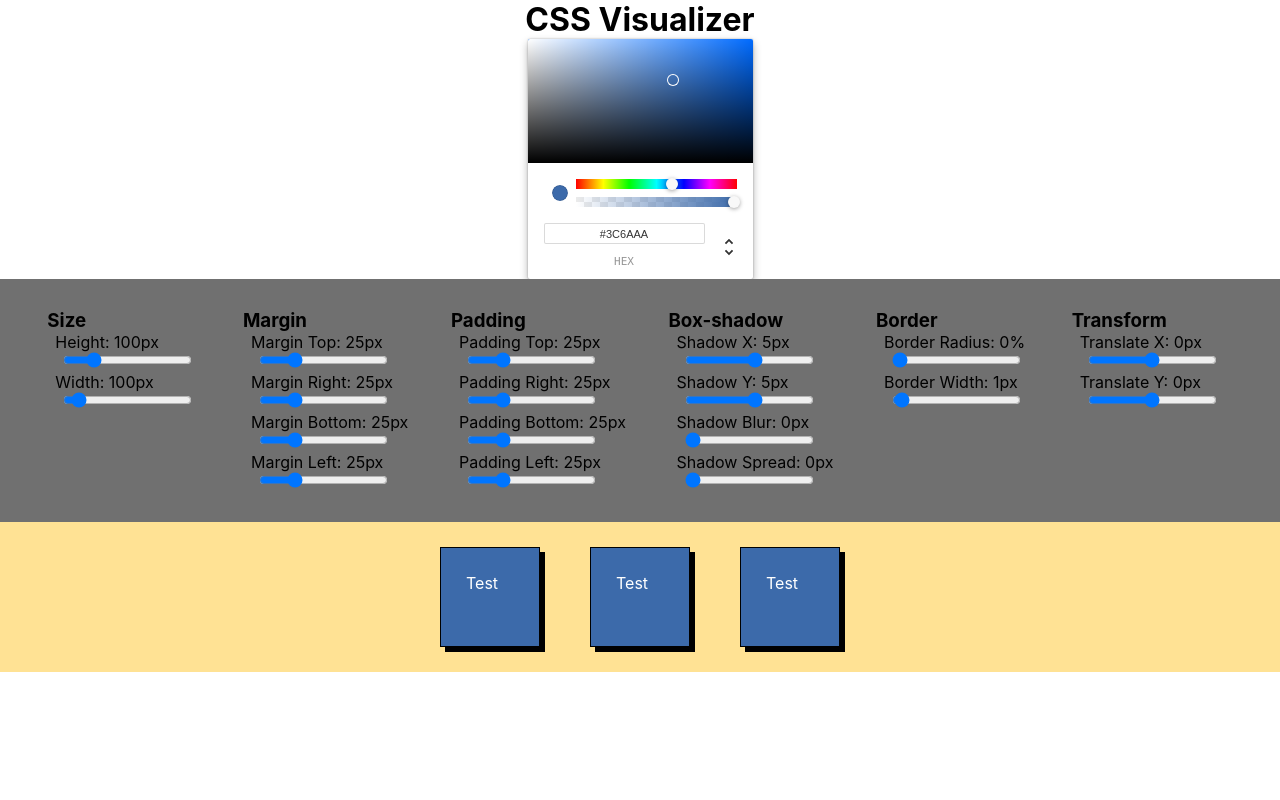
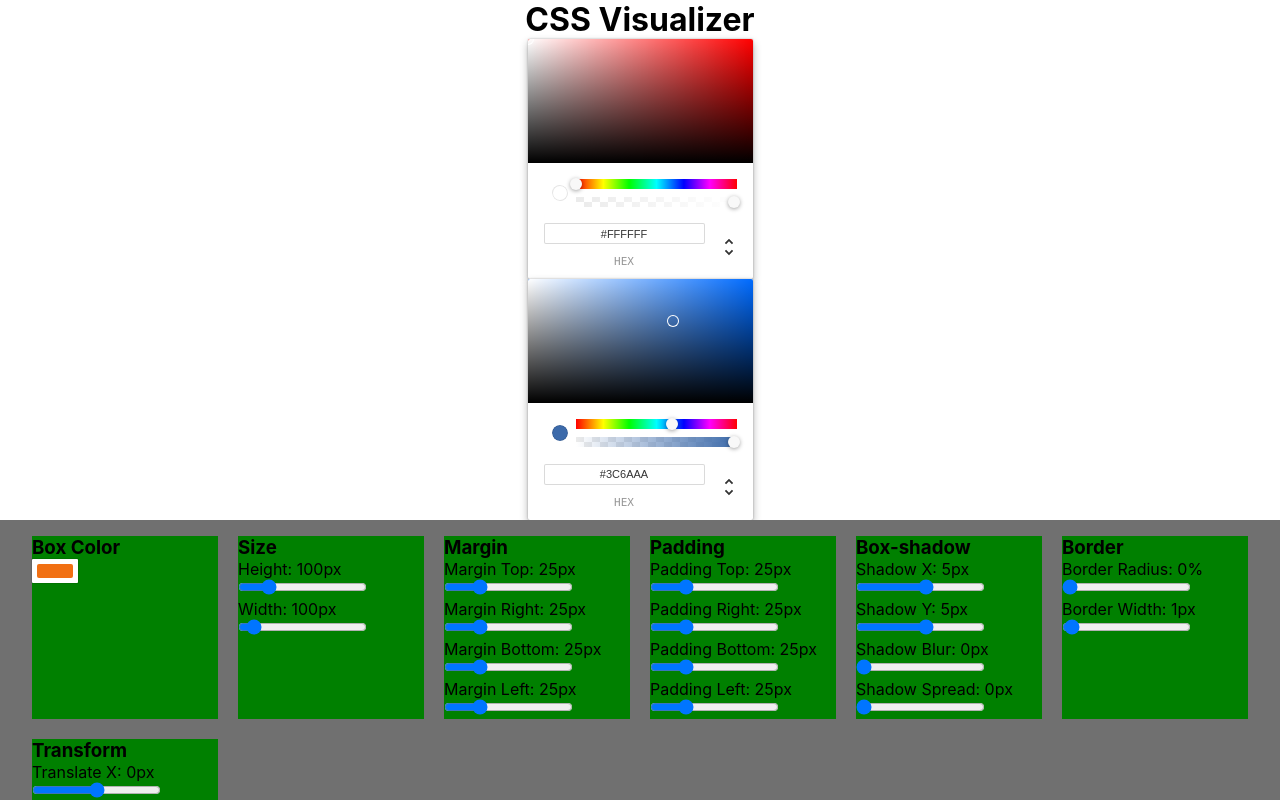
Before and after one commit to cjfaquino/react-css-visualizer, a React (Create React App) app: page / in a window 1280 px wide. Shown: the top 800 px of the page. Built offline with nearby package versions, Linux system fonts and the light colour scheme.

Commit message:
update styling

```diff
--- a/src/App.css
+++ b/src/App.css
@@ -7,21 +7,29 @@ h1 {
   text-align: center;
 }
 
+.grid {
+  display: grid;
+  grid-gap: 20px;
+  grid-template-columns: repeat(auto-fit, 186px);
+  justify-content: center;
+}
+
+.grid > * {
+  background-color: green;
+  min-width: 186px;
+  height: 100%;
+}
+
 .chrome-picker {
   padding: 0 !important;
 }
 
 .sliders {
-  display: flex;
-  flex-wrap: wrap;
-  justify-content: center;
-  height: auto;
+  padding: 1em 0;
   background: rgb(112, 112, 112);
-  padding: 30px;
 }
 
 .sliders div {
-  padding: 0 0.5em;
 }
 
 .boxes {
--- a/src/Components/Sliders.js
+++ b/src/Components/Sliders.js
@@ -1,6 +1,7 @@
 import React, { useState } from 'react';
 import { ChromePicker } from 'react-color';
 import Boxes from './Boxes';
+import Test from './test';
 
 const useSlider = (min, max, defaultState, label, id, unit) => {
   const [state, setSlide] = useState(defaultState);
@@ -91,7 +92,10 @@ function App(props) {
     size = markup.slice(16, 18);
 
   //Color Picker config
+  // Box color
   const [color, setColor] = useState('#3C6AAA');
+  // Background color
+  const [color2, setColor2] = useState('#fff');
 
   const styles = {
     backgroundColor: color,
@@ -103,18 +107,32 @@ function App(props) {
     transform: `translate3d(${translateX.value}px, ${translateY.value}px, 0px)`,
     height: `${height.value}px`,
     width: `${width.value}px`,
+    transition: 'ease all 500ms',
   };
 
   return (
     <div>
       <h1>CSS Visualizer</h1>
+
+      <ChromePicker
+        color={color2}
+        onChange={(color) => {
+          setColor2(color.hex);
+        }}
+      />
       <ChromePicker
         color={color}
         onChange={(color) => {
           setColor(color.hex);
         }}
       />
-      <div className="sliders">
+
+      <div className="sliders grid">
+        <div>
+          <h3>
+            Box Color <Test />
+          </h3>
+        </div>
         <div>
           <h3>Size</h3>
           {size}
--- /dev/null
+++ b/src/Components/test.js
@@ -0,0 +1,68 @@
+import React, { useState } from 'react';
+import { SketchPicker } from 'react-color';
+
+function SketchExample(props) {
+  const [color, setColor] = useState({
+    r: '241',
+    g: '112',
+    b: '19',
+    a: '1',
+  });
+  const [displayColorPicker, setDisplayColorPicker] = useState(false);
+
+  const handleClick = () => {
+    setDisplayColorPicker(!displayColorPicker);
+  };
+
+  const handleClose = () => {
+    setDisplayColorPicker(false);
+  };
+
+  const handleChange = (color) => {
+    setColor(color.rgb);
+  };
+
+  const styles = {
+    color: {
+      width: '36px',
+      height: '14px',
+      borderRadius: '2px',
+      background: `rgba(${color.r}, ${color.g}, ${color.b}, ${color.a})`,
+    },
+    swatch: {
+      padding: '5px',
+      background: '#fff',
+      borderRadius: '1px',
+      boxShadow: '0 0 0 1px rgba(0,0,0,.1)',
+      display: 'inline-block',
+      cursor: 'pointer',
+    },
+    popover: {
+      position: 'absolute',
+      zIndex: '2',
+    },
+    cover: {
+      position: 'fixed',
+      top: '0px',
+      right: '0px',
+      bottom: '0px',
+      left: '0px',
+    },
+  };
+  console.log(color);
+  return (
+    <div>
+      <div style={styles.swatch} onClick={handleClick}>
+        <div style={styles.color} />
+      </div>
+      {displayColorPicker ? (
+        <div style={styles.popover}>
+          <div style={styles.cover} onClick={handleClose} />
+          <SketchPicker color={color} onChange={handleChange} />
+        </div>
+      ) : null}
+    </div>
+  );
+}
+
+export default SketchExample;
```
Also changed, not shown: src/Components/ColorPicker.js (deleted, +0 -33 lines), public/manifest.json (deleted).
